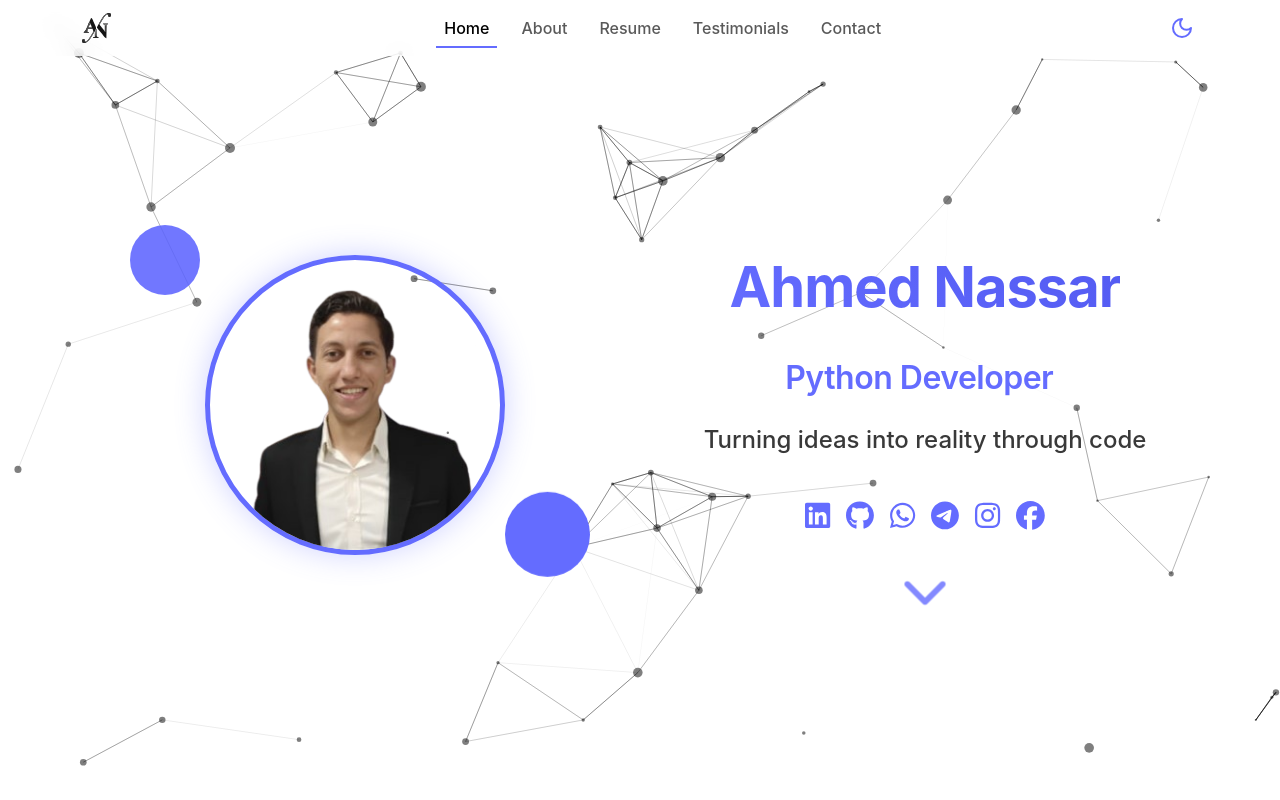
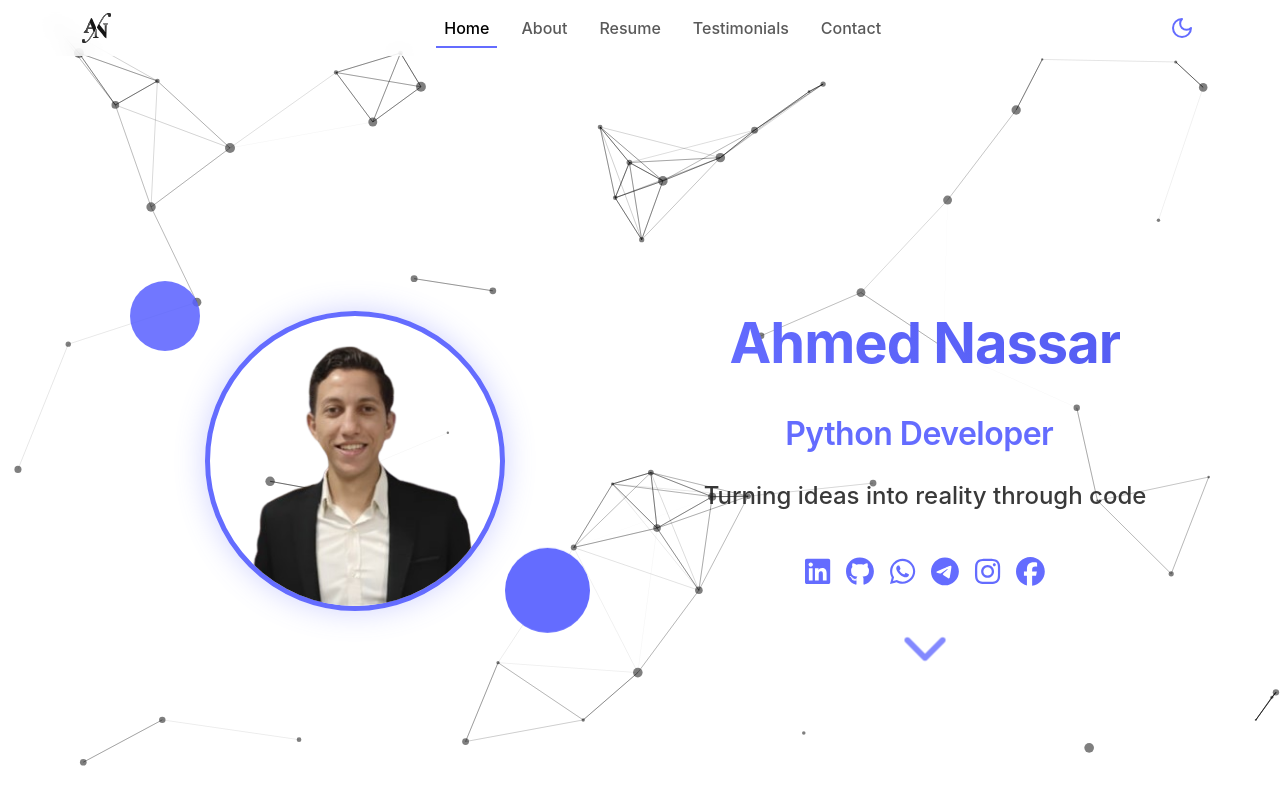
Before and after one commit to AhmedNassar7/AhmedNassar7.github.io, a React (Vite) app: page / in a window 1280 px wide. Shown: the top 800 px of the page. Built offline with nearby package versions, Linux system fonts and the light colour scheme; no server answers.

Commit message:
Trim Bootstrap SCSS to modular imports, cutting unused CSS from the bundle

```diff
--- a/src/styles/main.scss
+++ b/src/styles/main.scss
@@ -4,8 +4,27 @@
 $dark: #242424;
 $light: #ffffff;
 
-// Import Bootstrap
-@import 'bootstrap/scss/bootstrap';
+// Import Bootstrap — modular imports (only the pieces the app actually uses:
+// Container, Row/Col, Nav, Navbar, Form, Alert) instead of the full bundle.
+@import 'bootstrap/scss/functions';
+@import 'bootstrap/scss/variables';
+@import 'bootstrap/scss/variables-dark';
+@import 'bootstrap/scss/maps';
+@import 'bootstrap/scss/mixins';
+@import 'bootstrap/scss/utilities';
+
+@import 'bootstrap/scss/root';
+@import 'bootstrap/scss/reboot';
+@import 'bootstrap/scss/type';
+@import 'bootstrap/scss/containers';
+@import 'bootstrap/scss/grid';
+@import 'bootstrap/scss/forms';
+@import 'bootstrap/scss/transitions';
+@import 'bootstrap/scss/nav';
+@import 'bootstrap/scss/navbar';
+@import 'bootstrap/scss/alert';
+
+@import 'bootstrap/scss/utilities/api';
 
 // Global Styles
 :root {
```
